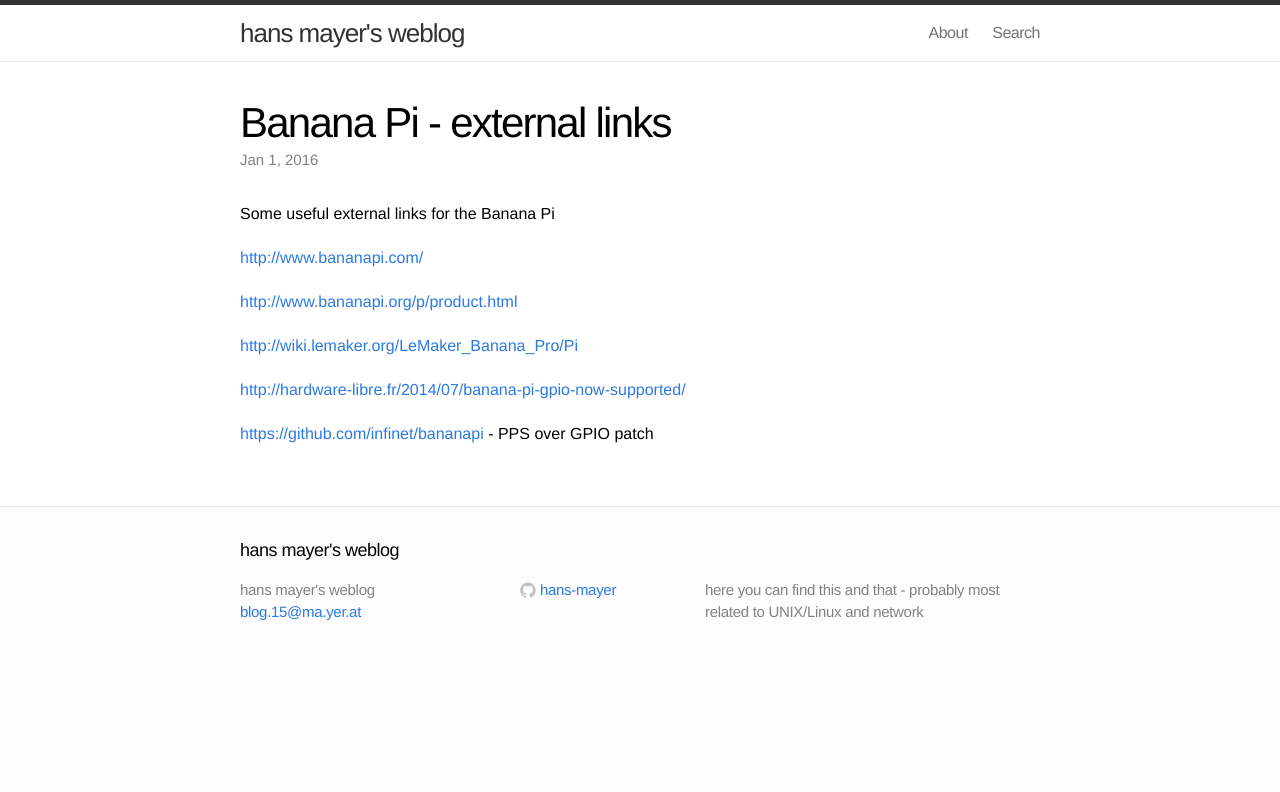
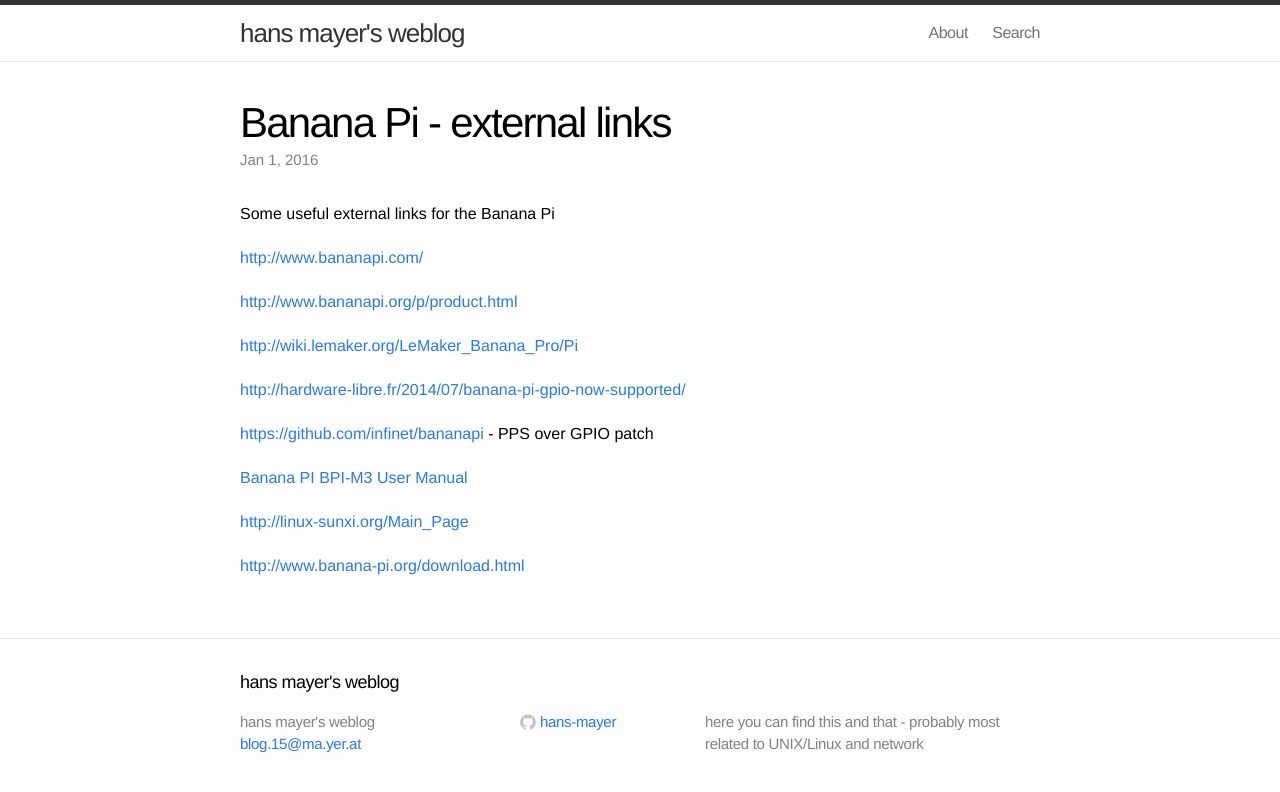
Before and after one commit to hans-mayer/blog, a Jekyll site: the page built from _posts/2016-01-01-banana-pi-useful-links.markdown, in a window 1280 px wide. Shown: the top 792 px of the page. Built offline with Jekyll 4.4.1, drawn with Linux system fonts in a browser that asks for light colours.

Commit message:
banana-pi-useful-links_for_M3

```diff
--- a/_posts/2016-01-01-banana-pi-useful-links.markdown
+++ b/_posts/2016-01-01-banana-pi-useful-links.markdown
@@ -16,3 +16,9 @@
 [http://hardware-libre.fr/2014/07/banana-pi-gpio-now-supported/](http://hardware-libre.fr/2014/07/banana-pi-gpio-now-supported/){:target="_blank"}
 
 [https://github.com/infinet/bananapi](https://github.com/infinet/bananapi){:target="_blank"} - PPS over GPIO patch
+
+[Banana PI BPI-M3 User Manual](https://drive.google.com/file/d/0B4PAo2nW2KfnTFMza29rZkpNZUU/view){:target="_blank"}
+
+[http://linux-sunxi.org/Main_Page](http://linux-sunxi.org/Main_Page){:target="_blank"}
+
+[http://www.banana-pi.org/download.html](http://www.banana-pi.org/download.html){:target="_blank"}
```
